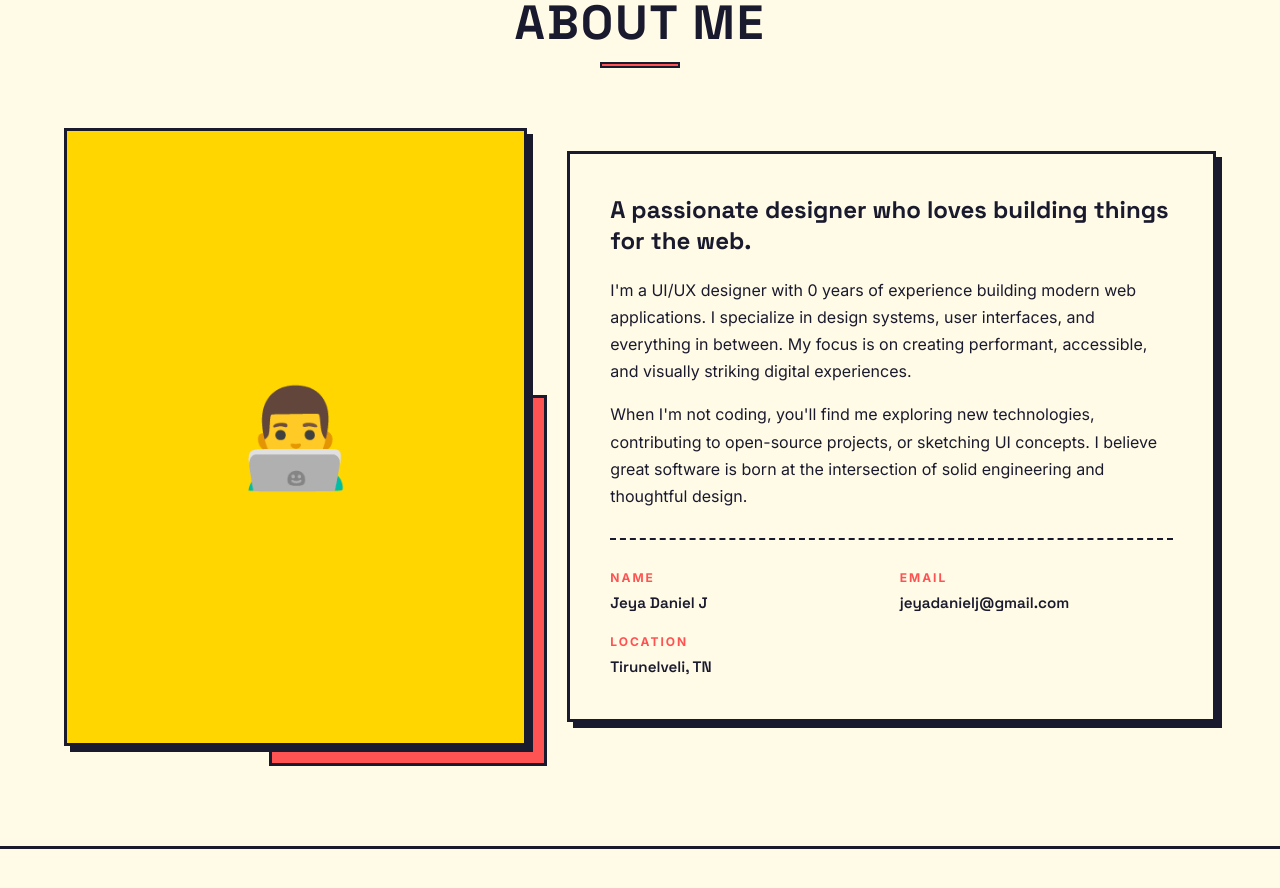
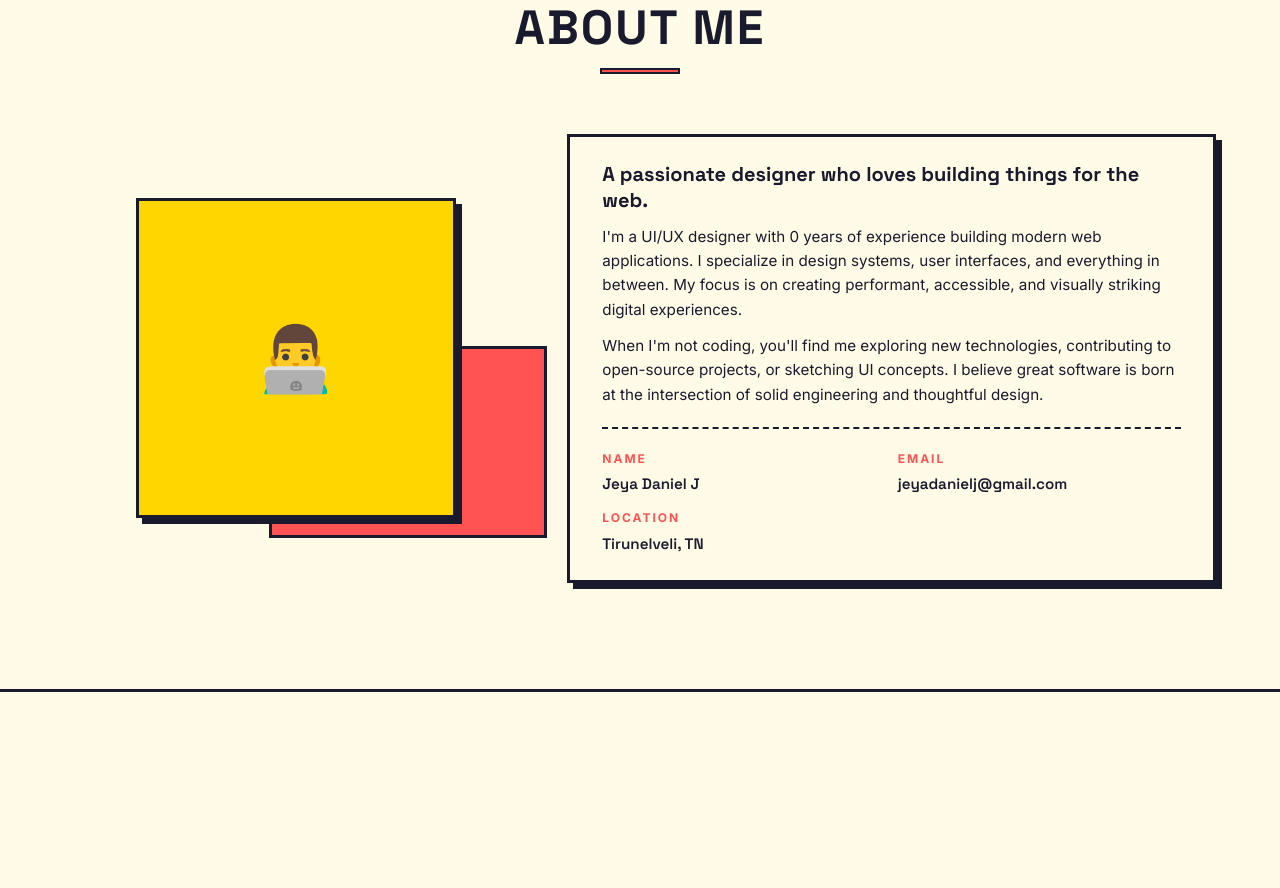
Before and after one commit to jeya-daniel-j/Portfolio, a React (Vite) app: page / in a window 1280 px wide. Shown: the part 960-1848 px from the top of the page. Built offline with nearby package versions, Linux system fonts and the light colour scheme.

Commit message:
Downsize About Me components for better viewport fit

```diff
--- a/src/components/About.css
+++ b/src/components/About.css
@@ -22,7 +22,9 @@
 
 .about__image-wrapper {
   width: 100%;
-  aspect-ratio: 3/4;
+  max-width: 320px;
+  margin: 0 auto;
+  aspect-ratio: 1/1;
   background: var(--clr-primary);
   display: flex;
   align-items: center;
@@ -38,7 +40,7 @@
 }
 
 .about__emoji {
-  font-size: 6rem;
+  font-size: 4rem;
 }
 
 .about__accent-block {
@@ -54,28 +56,29 @@
 
 /* ── Text column ── */
 .about__card {
-  padding: 40px;
+  padding: 24px 32px;
   background: var(--clr-light);
 }
 
 .about__subtitle {
-  font-size: 1.5rem;
-  margin-bottom: 20px;
+  font-size: 1.25rem;
+  margin-bottom: 12px;
   line-height: 1.3;
 }
 
 .about__card p {
-  margin-bottom: 16px;
-  line-height: 1.7;
+  margin-bottom: 12px;
+  line-height: 1.6;
+  font-size: 0.95rem;
 }
 
 /* Info grid */
 .about__info-grid {
   display: grid;
   grid-template-columns: 1fr 1fr;
-  gap: 16px;
-  margin-top: 28px;
-  padding-top: 28px;
+  gap: 12px;
+  margin-top: 20px;
+  padding-top: 20px;
   border-top: 2px dashed var(--clr-dark);
 }
 
```
